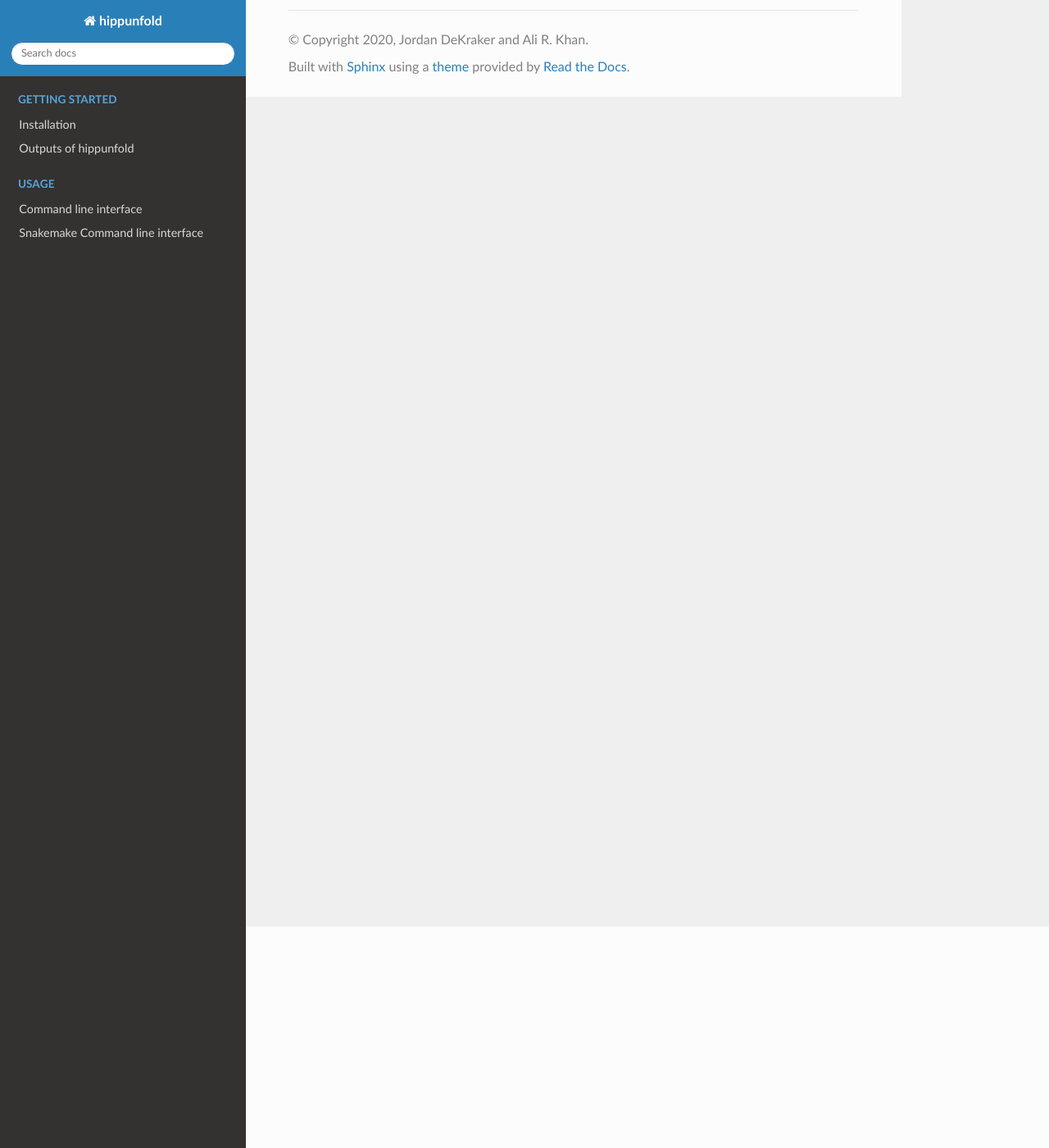
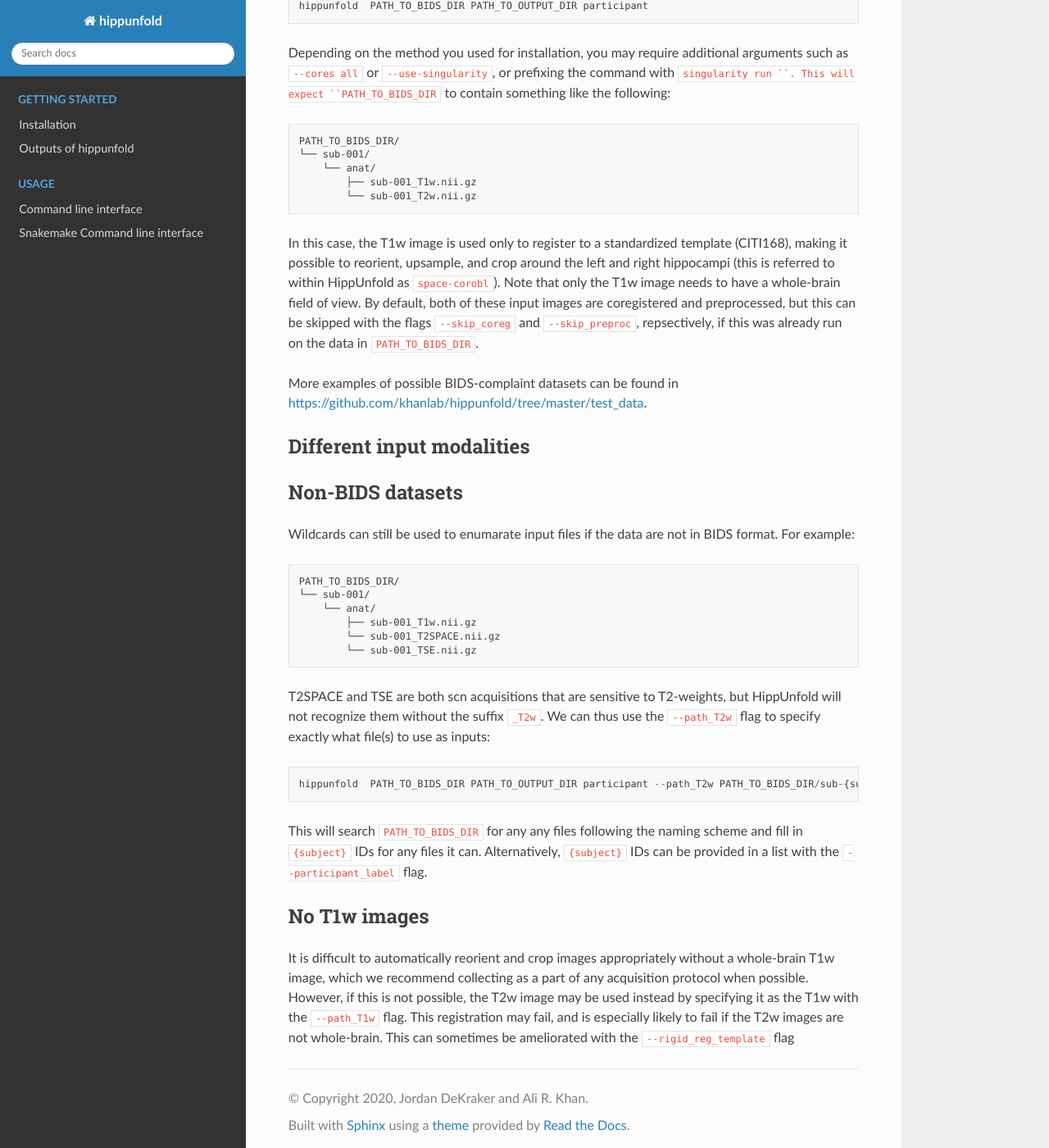
Before and after one commit to mcespedes99/hippunfold, a Sphinx documentation site: the page built from docs/tutorials/standardBIDS.rst, in a window 1280 px wide and 1400 px high, scrolled down 270 px. Shown: the whole window at 82% size. Built offline with Sphinx 7.4.7 and the Read the Docs theme 2.0.0, drawn with Linux system fonts in a browser that asks for light colours; some of the changed text lies outside the part shown.

Commit message:
Started some worked examples

````diff
--- a/docs/tutorials/standardBIDS.rst
+++ b/docs/tutorials/standardBIDS.rst
@@ -1,6 +1,43 @@
-BIDS whole brain scans
+BIDS whole-brain data
 =====================
-This tutorial will cover applications of HippUnfold to an entire BIDS-compliant dataset, meaning that the same scan types are expected for all subjects which will be processed in parallel. A typical call might look like this:
-```
-hippunfold  PATH_TO_BIDS_DIR PATH_TO_OUTPUT_DIR participant --cores all --use-singularity
-```
+This tutorial will cover applications of HippUnfold to an entire `BIDS-compliant dataset <https://bids.neuroimaging.io/>`_, meaning that the same scan types are expected for all subjects which will be processed in parallel. A typical call might look like this::
+
+  hippunfold  PATH_TO_BIDS_DIR PATH_TO_OUTPUT_DIR participant
+
+
+Depending on the method you used for installation, you may require additional arguments such as ``--cores all`` or ``--use-singularity``, or prefixing the command with ``singularity run ``. This will expect ``PATH_TO_BIDS_DIR`` to contain something like the following::
+
+  PATH_TO_BIDS_DIR/
+  └── sub-001/
+      └── anat/
+          ├── sub-001_T1w.nii.gz
+          └── sub-001_T2w.nii.gz
+
+
+In this case, the T1w image is used only to register to a standardized template (CITI168), making it possible to reorient, upsample, and crop around the left and right hippocampi (this is referred to within HippUnfold as ``space-corobl``). Note that only the T1w image needs to have a whole-brain field of view. By default, both of these input images are coregistered and preprocessed, but this can be skipped with the flags ``--skip_coreg`` and ``--skip_preproc``, repsectively, if this was already run on the data in ``PATH_TO_BIDS_DIR``.
+
+More examples of possible BIDS-complaint datasets can be found in https://github.com/khanlab/hippunfold/tree/master/test_data.
+
+Different input modalities
+------------------
+
+Non-BIDS datasets
+------------------
+Wildcards can still be used to enumarate input files if the data are not in BIDS format. For example::
+
+  PATH_TO_BIDS_DIR/
+  └── sub-001/
+      └── anat/
+          ├── sub-001_T1w.nii.gz
+          └── sub-001_T2SPACE.nii.gz
+          └── sub-001_TSE.nii.gz
+
+T2SPACE and TSE are both scn acquisitions that are sensitive to T2-weights, but HippUnfold will not recognize them without the suffix ``_T2w``. We can thus use the ``--path_T2w`` flag to specify exactly what file(s) to use as inputs::
+
+  hippunfold  PATH_TO_BIDS_DIR PATH_TO_OUTPUT_DIR participant --path_T2w PATH_TO_BIDS_DIR/sub-{subject}/sub-{subject}_T2SPACE.nii.gz
+
+This will search ``PATH_TO_BIDS_DIR`` for any any files following the naming scheme and fill in ``{subject}`` IDs for any files it can. Alternatively, ``{subject}`` IDs can be provided in a list with the ``--participant_label`` flag.
+
+No T1w images
+------------------
+It is difficult to automatically reorient and crop images appropriately without a whole-brain T1w image, which we recommend collecting as a part of any acquisition protocol when possible. However, if this is not possible, the T2w image may be used instead by specifying it as the T1w with the ``--path_T1w`` flag. This registration may fail, and is especially likely to fail if the T2w images are not whole-brain. This can sometimes be ameliorated with the ``--rigid_reg_template`` flag
````
